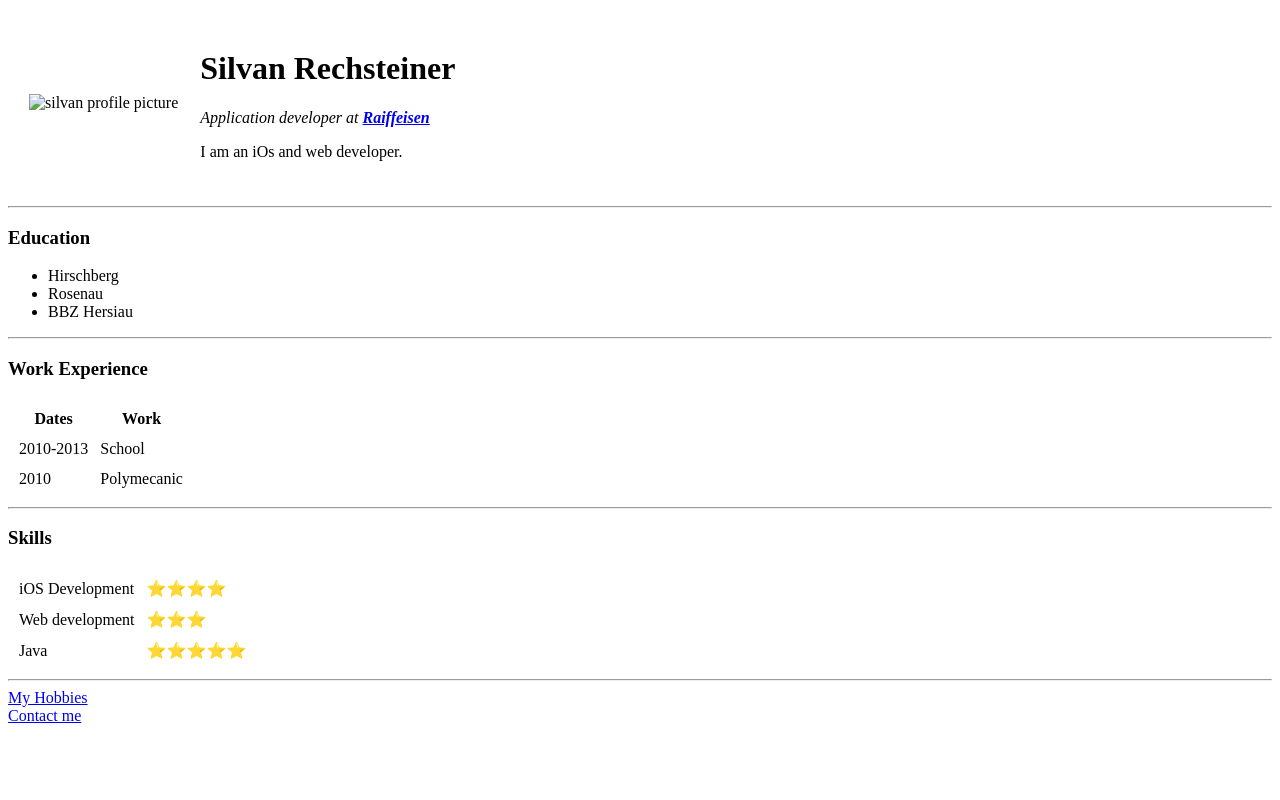
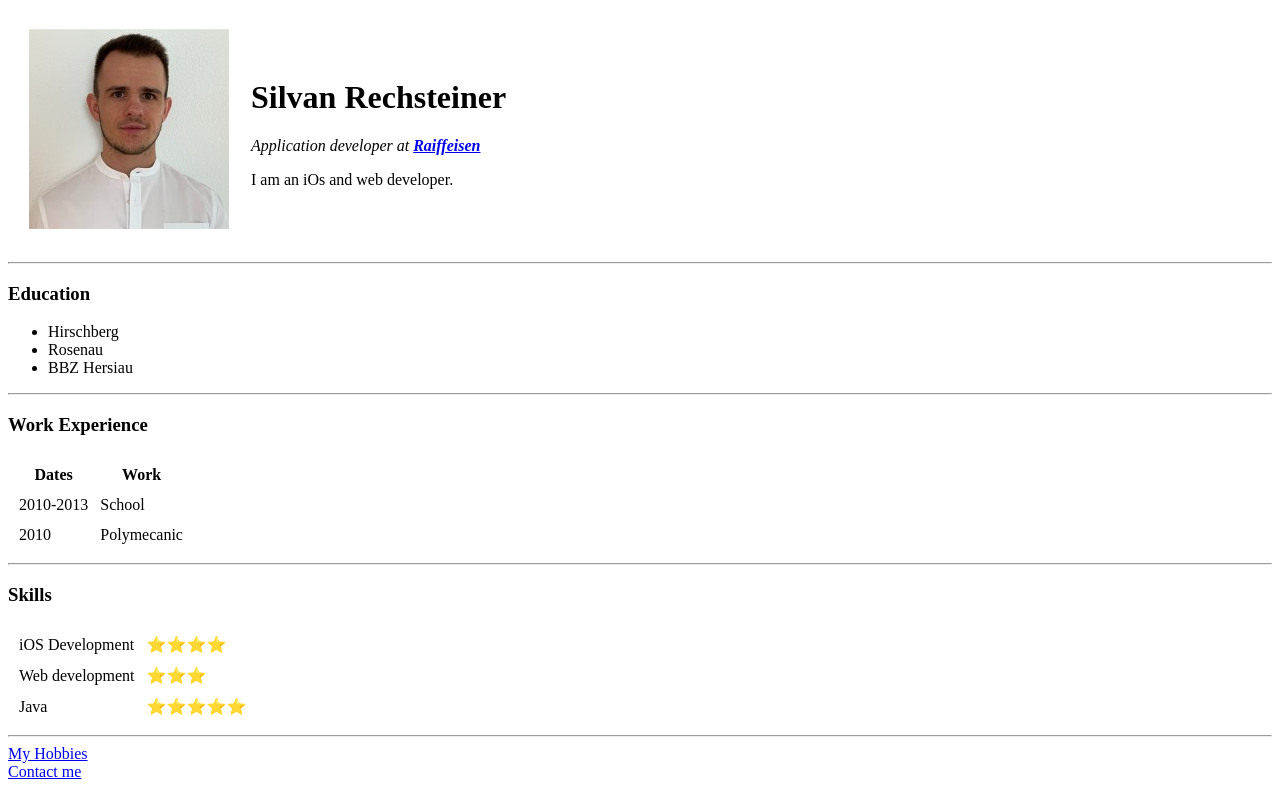
Before and after one commit to silvanrechsteiner/cv, a plain HTML site: page index.html in a window 1280 px wide. Drawn offline with Linux system fonts and the light colour scheme.

Commit message:
Changed the path of the profile picture

```diff
--- a/index.html
+++ b/index.html
@@ -9,7 +9,7 @@
 <body>
   <table cellspacing="20">
     <tr>
-      <td><img src="images/profil_pic_silvan.png" alt="silvan profile picture"></td>
+      <td><img src="images/profile_silvan.png" alt="silvan profile picture"></td>
       <td>
         <h1>Silvan Rechsteiner</h1>
         <p><em>Application developer at <strong><a href="https://www.raiffeisen.ch/gossau-andwil-niederwil/de.html">Raiffeisen</a></strong></em></p>
```
